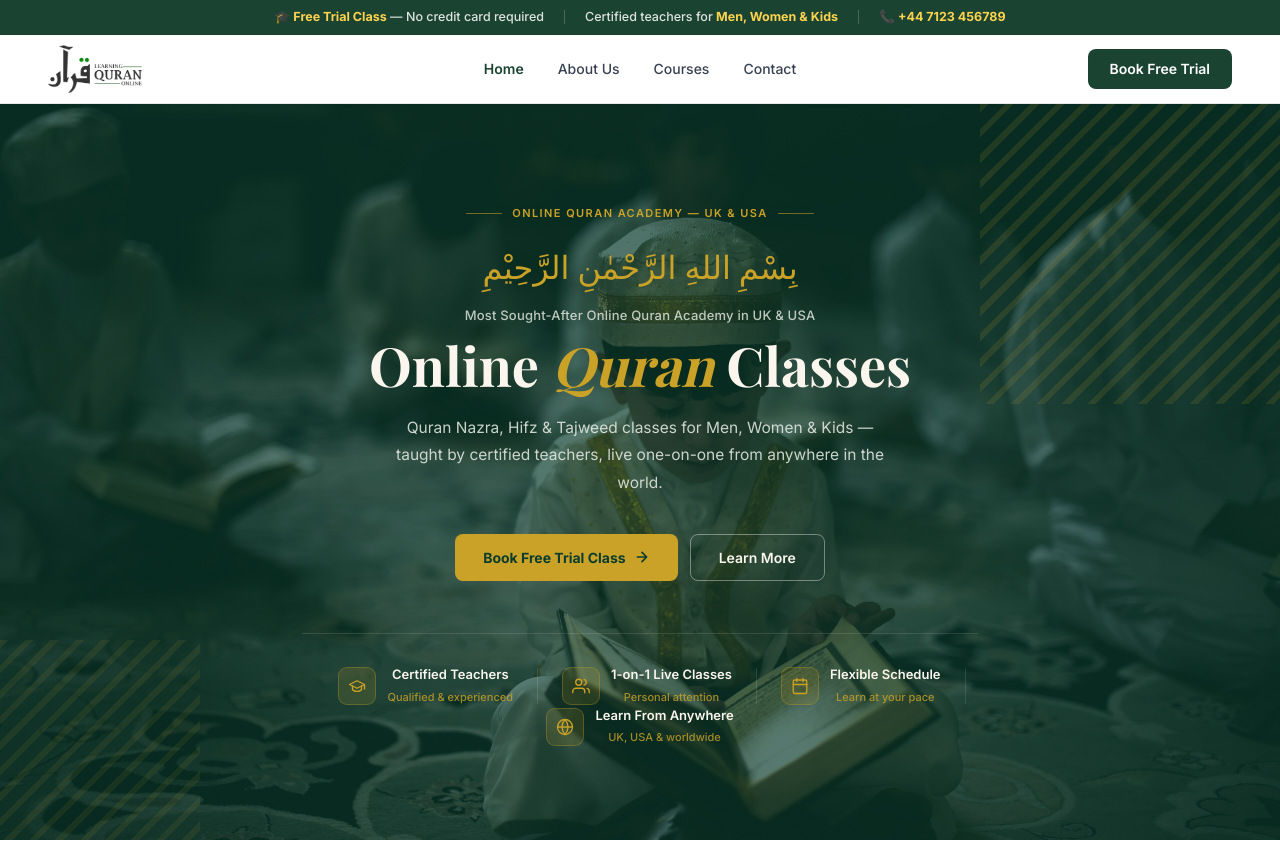
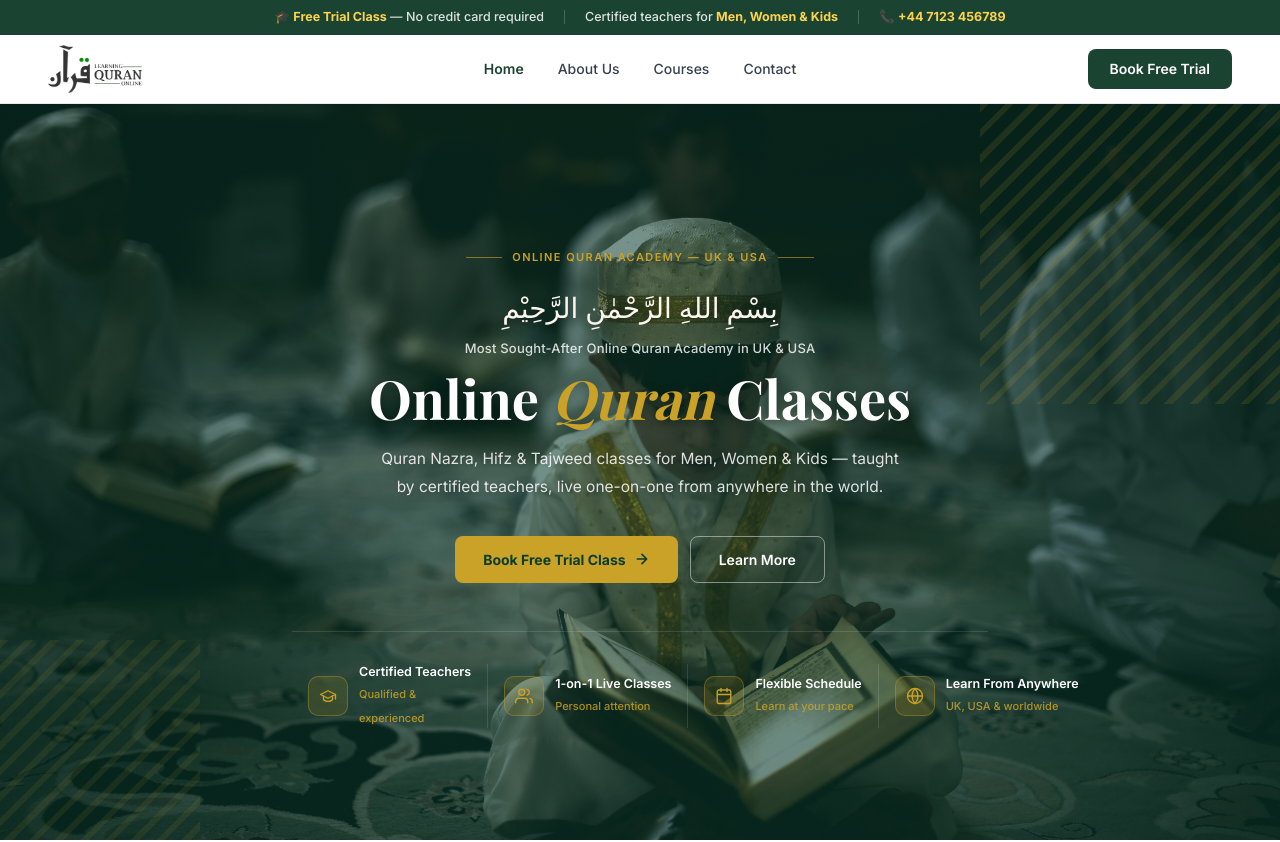
Before and after one commit to Waqashakim1122/Learn-Quran-Online, a React (Create React App) app: page / in a window 1280 px wide. Shown: the top 842 px of the page. Built offline with nearby package versions, Linux system fonts and the light colour scheme; no server answers; a web font is replaced by a local one.

Commit message:
Refactor Hero.css with updated styles and layout

```diff
--- a/src/MyComponents/Heros/Hero.css
+++ b/src/MyComponents/Heros/Hero.css
@@ -3,7 +3,10 @@
 .hero {
   width: 100%;
   min-height: 92vh;
-  background: linear-gradient(rgba(11, 61, 46, 0.72), rgba(11, 61, 46, 0.68)),
+  background: linear-gradient(
+      rgba(11, 61, 46, 0.55),
+      rgba(11, 61, 46, 0.60)
+    ),
     url(../../assetes/Hero.jpg) center / cover no-repeat;
   color: #FAF6EE;
   display: flex;
@@ -48,10 +51,11 @@
 
 .hero-inner {
   text-align: center;
-  max-width: 740px;
-  padding: 72px 32px;
+  max-width: 760px;
+  padding: 72px 32px 48px;
   position: relative;
   z-index: 2;
+  width: 100%;
 }
 
 .hero-eyebrow {
@@ -63,7 +67,7 @@
   letter-spacing: 0.13em;
   text-transform: uppercase;
   color: #C9A227;
-  margin-bottom: 22px;
+  margin-bottom: 20px;
 }
 
 .hero-eyebrow::before,
@@ -72,21 +76,32 @@
   width: 36px;
   height: 1px;
   background: #C9A227;
-  opacity: 0.55;
+  opacity: 0.6;
 }
 
+/* Quranic Verse */
 .hero-bismillah {
-  font-size: 2rem;
+  font-size: 1.75rem;
+  color: #FAF6EE;
+  margin-bottom: 6px;
+  line-height: 1.7;
+  font-family: serif;
+  text-shadow: 0 1px 8px rgba(0,0,0,0.4);
+}
+
+.hero-verse-translation {
+  font-size: 12px;
   color: #C9A227;
-  margin-bottom: 14px;
-  line-height: 1.5;
-  font-family: serif;
+  font-style: italic;
+  margin-bottom: 20px;
+  letter-spacing: 0.02em;
+  opacity: 0.9;
 }
 
 .hero-sub {
   font-size: 13px;
   font-weight: 500;
-  color: rgba(232, 237, 230, 0.8);
+  color: rgba(255, 255, 255, 0.82);
   margin-bottom: 10px;
   letter-spacing: 0.015em;
 }
@@ -96,8 +111,9 @@
   font-size: 54px;
   font-weight: 700;
   line-height: 1.13;
-  color: #FAF6EE;
-  margin-bottom: 18px;
+  color: #ffffff;
+  margin-bottom: 16px;
+  text-shadow: 0 2px 12px rgba(0,0,0,0.3);
 }
 
 .hero-title em {
@@ -107,10 +123,11 @@
 
 .hero-desc {
   font-size: 15.5px;
-  color: rgba(232, 237, 230, 0.86);
-  max-width: 510px;
-  margin: 0 auto 38px;
+  color: rgba(255, 255, 255, 0.85);
+  max-width: 520px;
+  margin: 0 auto 36px;
   line-height: 1.75;
+  text-shadow: 0 1px 4px rgba(0,0,0,0.2);
 }
 
 /* Buttons */
@@ -119,7 +136,7 @@
   gap: 12px;
   justify-content: center;
   flex-wrap: wrap;
-  margin-bottom: 52px;
+  margin-bottom: 48px;
 }
 
 .hero-btn-gold {
@@ -156,53 +173,56 @@
 
 .hero-btn-outline {
   background: transparent;
-  color: #FAF6EE !important;
+  color: #ffffff !important;
   font-family: 'Inter', sans-serif;
   font-weight: 600;
   font-size: 14px;
   padding: 12px 28px;
   border-radius: 8px;
-  border: 1.5px solid rgba(250, 246, 238, 0.4);
+  border: 1.5px solid rgba(255, 255, 255, 0.45);
   text-decoration: none !important;
   display: inline-block;
   transition: all 0.18s;
 }
 
 .hero-btn-outline:hover {
-  background: rgba(250, 246, 238, 0.08);
-  border-color: rgba(250, 246, 238, 0.7);
+  background: rgba(255, 255, 255, 0.1);
+  border-color: rgba(255, 255, 255, 0.8);
 }
 
 /* Feature Bar */
 .hero-feats {
-  display: flex;
-  justify-content: center;
-  align-items: center;
-  border-top: 1px solid rgba(250, 246, 238, 0.12);
+  display: grid;
+  grid-template-columns: repeat(4, 1fr);
+  gap: 0;
+  border-top: 1px solid rgba(255, 255, 255, 0.12);
   padding-top: 32px;
-  flex-wrap: wrap;
-  gap: 0;
+  max-width: 700px;
+  margin: 0 auto;
 }
 
 .hero-feat {
   display: flex;
   align-items: center;
   gap: 11px;
-  padding: 0 24px;
+  padding: 0 16px;
+  border-right: 1px solid rgba(255, 255, 255, 0.12);
+}
+
+.hero-feat:last-child {
+  border-right: none;
 }
 
 .hero-feat-div {
-  width: 1px;
-  height: 36px;
-  background: rgba(250, 246, 238, 0.12);
+  display: none;
 }
 
 .hero-feat-icon {
-  width: 38px;
-  height: 38px;
-  border-radius: 9px;
+  width: 40px;
+  height: 40px;
+  border-radius: 10px;
   background: rgba(201, 162, 39, 0.15);
-  border: 1px solid rgba(201, 162, 39, 0.3);
+  border: 1px solid rgba(201, 162, 39, 0.35);
   display: flex;
   align-items: center;
   justify-content: center;
@@ -214,26 +234,43 @@
   height: 18px;
 }
 
+.hero-feat-text {
+  text-align: left;
+}
+
 .hero-feat-text strong {
   display: block;
-  font-size: 13px;
+  font-size: 12.5px;
   font-weight: 600;
-  color: #FAF6EE;
+  color: #ffffff;
   line-height: 1.3;
+  white-space: nowrap;
 }
 
 .hero-feat-text span {
   font-size: 11px;
-  color: rgba(201, 162, 39, 0.8);
+  color: rgba(201, 162, 39, 0.85);
   font-weight: 500;
 }
 
 /* Mobile */
 @media (max-width: 768px) {
   .hero-title { font-size: 36px; }
-  .hero-bismillah { font-size: 1.6rem; }
-  .hero-feat-div { display: none; }
-  .hero-feats { gap: 16px; }
-  .hero-feat { padding: 8px 16px; }
-  .hero-inner { padding: 48px 20px; }
+  .hero-bismillah { font-size: 1.4rem; }
+  .hero-inner { padding: 48px 20px 40px; }
+  .hero-feats {
+    grid-template-columns: repeat(2, 1fr);
+    gap: 16px;
+    border-top: 1px solid rgba(255,255,255,0.12);
+  }
+  .hero-feat {
+    border-right: none;
+    padding: 0 8px;
+  }
 }
+
+@media (max-width: 400px) {
+  .hero-feats {
+    grid-template-columns: 1fr;
+  }
+}
```
